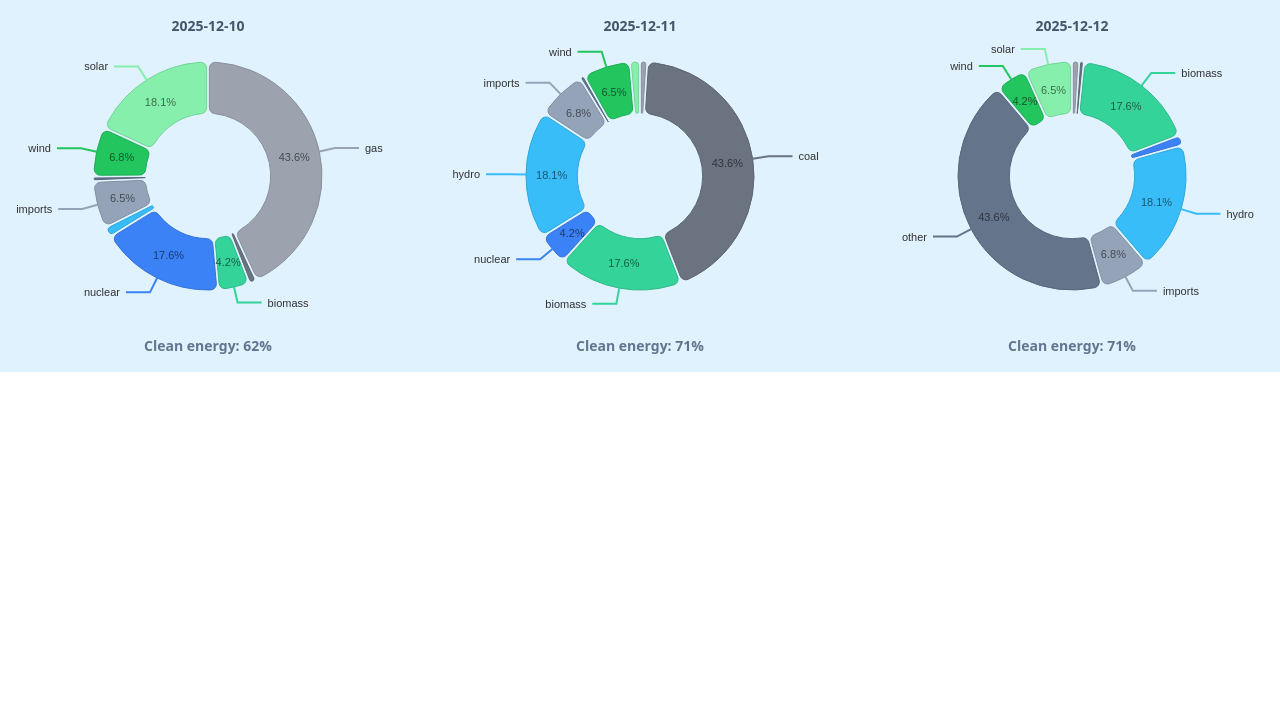
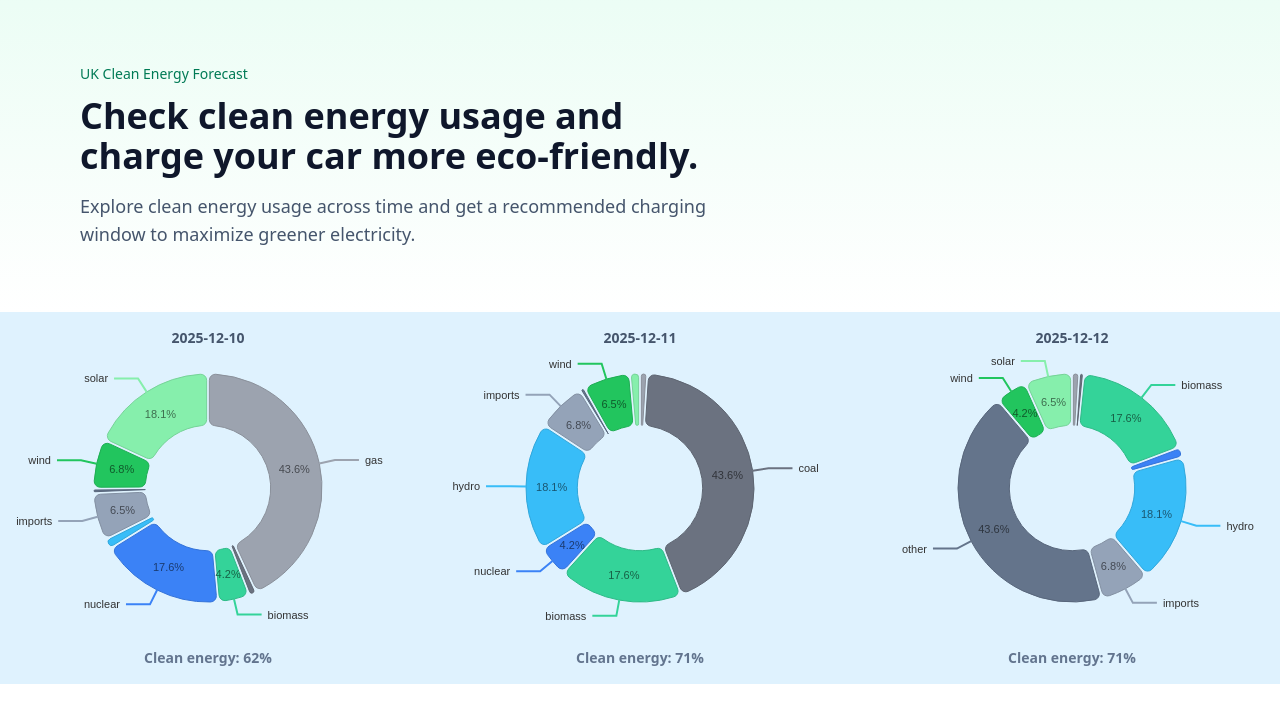
Before and after one commit to TheWoxPL/uk-energy-forecast-frontend, a React (Vite) app: page / in a window 1280 px wide. Shown: the top 722 px of the page. Built offline with nearby package versions, Linux system fonts and the light colour scheme.

Commit message:
feat: add landing hero

```diff
--- /dev/null
+++ b/src/components/Hero.tsx
@@ -0,0 +1,20 @@
+export const Hero = () => {
+  return (
+    <section className="w-full bg-gradient-to-b from-emerald-50 to-white">
+      <div className="mx-auto max-w-6xl px-4 py-12 sm:py-16">
+        <div className="max-w-2xl">
+          <p className="text-sm font-medium text-emerald-700">UK Clean Energy Forecast</p>
+
+          <h1 className="mt-3 text-3xl font-semibold text-slate-900 sm:text-4xl">
+            Check clean energy usage and charge your car more eco-friendly.
+          </h1>
+
+          <p className="mt-4 text-pretty  leading-7 text-slate-600 sm:text-lg">
+            Explore clean energy usage across time and get a recommended charging window to maximize
+            greener electricity.
+          </p>
+        </div>
+      </div>
+    </section>
+  );
+};
--- a/src/components/index.ts
+++ b/src/components/index.ts
@@ -1 +1,2 @@
 export { ChartCard } from "./ChartCard";
+export { Hero } from "./Hero";
--- a/src/pages/IndexPage.tsx
+++ b/src/pages/IndexPage.tsx
@@ -1,5 +1,5 @@
 import { useDailyMixQuery } from "@/api/hooks";
-import { ChartCard } from "@/components";
+import { ChartCard, Hero } from "@/components";
 
 export const IndexPage = () => {
   const { data, isLoading, error } = useDailyMixQuery();
@@ -8,12 +8,13 @@ export const IndexPage = () => {
   if (error) return <p>Error loading daily mix data</p>;
 
   return (
-    <div className="min-h-screen w-full">
-      <div className="grid grid-cols-1 gap-4 lg:grid-cols-3 bg-sky-100">
+    <main className="min-h-screen w-full">
+      <Hero />
+      <section className="grid grid-cols-1 gap-4 lg:grid-cols-3 bg-sky-100">
         {data?.map((dailyMix) => (
           <ChartCard key={dailyMix.date} dailyMix={dailyMix} />
         ))}
-      </div>
-    </div>
+      </section>
+    </main>
   );
 };
```
